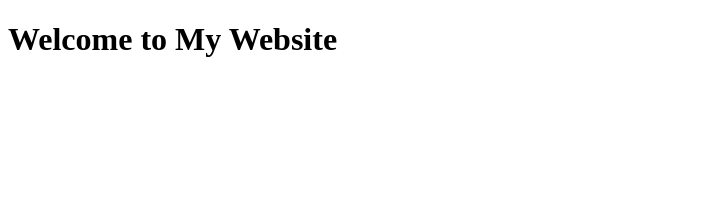
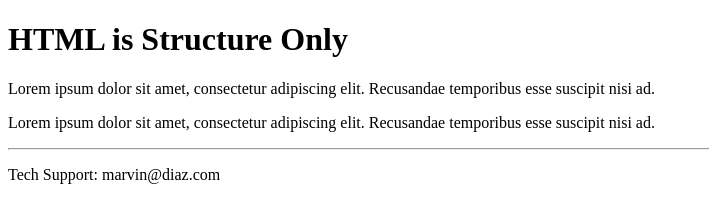
Before and after one commit to marvindiazjr/coursera, a plain HTML site: page index.html in a window 1280 px wide. Shown: the whole page, without its empty margins (0-709 px from the left). Drawn offline with Linux system fonts and the light colour scheme.

Commit message:
Update index.html

```diff
--- a/index.html
+++ b/index.html
@@ -4,6 +4,12 @@
     <title>My Website</title>
   </head>
   <body>
-        <h1>Welcome to My Website</h1>
+        <h1>HTML is Structure Only</h1>
+        <p>Lorem ipsum dolor sit amet, consectetur adipiscing elit. Recusandae temporibus esse suscipit nisi ad.</p>
+        <p>Lorem ipsum dolor sit amet, consectetur adipiscing elit. Recusandae temporibus esse suscipit nisi ad.</p>
+        <footer>
+        <hr>
+        <p>Tech Support: marvin@diaz.com</p>
+        </footer>
   </body>
 </html>
```
